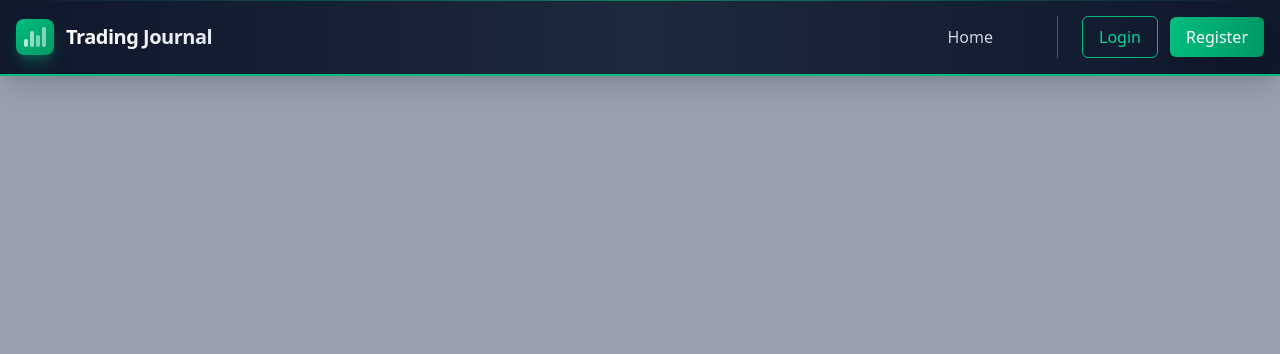
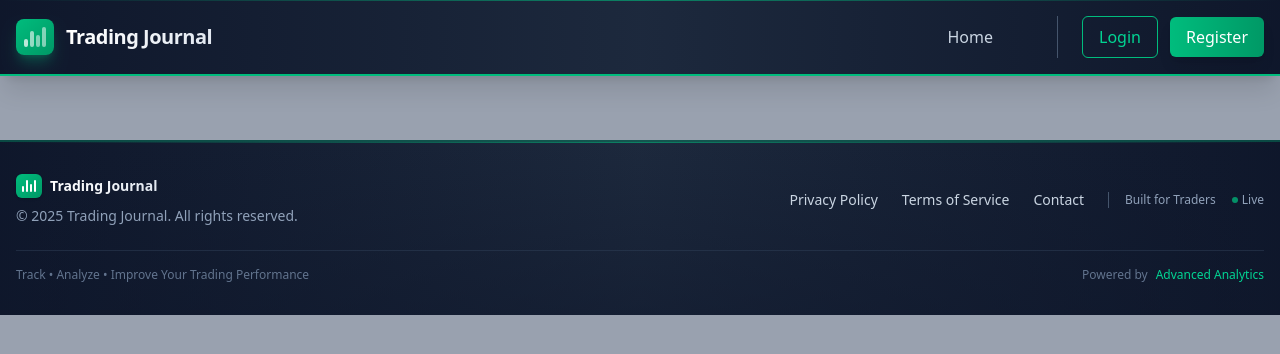
Before and after one commit to Krunalchavhan26/Trading-Journal, a React (Vite) app in the folder client/: page / in a window 1280 px wide. Shown: the top 354 px of the page. Built offline with nearby package versions, Linux system fonts and the light colour scheme; no server answers.

Commit message:
Add footer component

```diff
--- a/client/src/App.jsx
+++ b/client/src/App.jsx
@@ -1,7 +1,8 @@
 import { useDispatch } from "react-redux";
 import { useEffect, useState } from "react";
-import { Header } from "./components/index";
+import { Header, Footer } from "./components/index";
 import { Outlet } from "react-router-dom";
+
 
 function App() {
   return (
@@ -11,6 +12,7 @@ function App() {
         <main>
           <Outlet />
         </main>
+        <Footer/>
       </div>
     </div>
   );
--- /dev/null
+++ b/client/src/components/Footer/Footer.jsx
@@ -0,0 +1,89 @@
+import React from "react";
+
+const Footer = () => {
+  return (
+    <footer className="bg-gradient-to-r from-slate-900 via-slate-800 to-slate-900 text-white py-8 mt-16 border-t-2 border-emerald-500/30 relative overflow-hidden">
+      {/* Background accent pattern */}
+      <div className="absolute inset-0 bg-gradient-to-t from-slate-900/50 to-transparent"></div>
+      <div className="absolute top-0 left-0 right-0 h-px bg-gradient-to-r from-transparent via-emerald-500 to-transparent opacity-60"></div>
+
+      <div className="max-w-7xl mx-auto px-4 relative z-10">
+        <div className="flex flex-col md:flex-row justify-between items-center gap-6">
+
+          {/* Copyright Section */}
+          <div className="flex flex-col items-center md:items-start gap-2">
+            <div className="flex items-center gap-2">
+              {/* Small chart icon */}
+              <div className="flex items-end p-1.5 bg-gradient-to-br from-emerald-500 to-emerald-600 rounded-md shadow-sm">
+                <div className="flex items-end gap-0.5 h-3">
+                  <div className="w-0.5 h-1.5 bg-white rounded-sm"></div>
+                  <div className="w-0.5 h-3 bg-white rounded-sm"></div>
+                  <div className="w-0.5 h-2 bg-white rounded-sm"></div>
+                  <div className="w-0.5 h-3 bg-white rounded-sm"></div>
+                </div>
+              </div>
+              <span className="text-sm font-semibold bg-gradient-to-r from-white to-slate-200 bg-clip-text text-transparent">
+                Trading Journal
+              </span>
+            </div>
+            <p className="text-sm text-slate-400">
+              &copy; {new Date().getFullYear()} Trading Journal. All rights reserved.
+            </p>
+          </div>
+
+          {/* Links Section */}
+          <div className="flex flex-col md:flex-row items-center gap-6">
+            <div className="flex space-x-6">
+              <a
+                href="#"
+                className="text-sm text-slate-300 hover:text-emerald-400 transition-all duration-300 relative group font-medium"
+              >
+                Privacy Policy
+                <span className="absolute bottom-0 left-0 w-0 h-0.5 bg-gradient-to-r from-emerald-500 to-emerald-400 transition-all duration-300 group-hover:w-full"></span>
+              </a>
+              <a
+                href="#"
+                className="text-sm text-slate-300 hover:text-emerald-400 transition-all duration-300 relative group font-medium"
+              >
+                Terms of Service
+                <span className="absolute bottom-0 left-0 w-0 h-0.5 bg-gradient-to-r from-emerald-500 to-emerald-400 transition-all duration-300 group-hover:w-full"></span>
+              </a>
+              <a
+                href="#"
+                className="text-sm text-slate-300 hover:text-emerald-400 transition-all duration-300 relative group font-medium"
+              >
+                Contact
+                <span className="absolute bottom-0 left-0 w-0 h-0.5 bg-gradient-to-r from-emerald-500 to-emerald-400 transition-all duration-300 group-hover:w-full"></span>
+              </a>
+            </div>
+
+            {/* Social/Additional Info */}
+            <div className="flex items-center gap-4 text-slate-400">
+              <div className="w-px h-4 bg-slate-600 hidden md:block"></div>
+              <span className="text-xs">
+                Built for Traders
+              </span>
+              <div className="flex items-center gap-1">
+                <div className="w-1.5 h-1.5 bg-emerald-500 rounded-full animate-pulse"></div>
+                <span className="text-xs">Live</span>
+              </div>
+            </div>
+          </div>
+        </div>
+
+        {/* Bottom section with subtle trading info */}
+        <div className="mt-6 pt-4 border-t border-slate-700/50 flex flex-col md:flex-row justify-between items-center gap-2">
+          <p className="text-xs text-slate-500">
+            Track • Analyze • Improve Your Trading Performance
+          </p>
+          <div className="flex items-center gap-2 text-xs text-slate-500">
+            <span>Powered by</span>
+            <span className="text-emerald-400 font-medium">Advanced Analytics</span>
+          </div>
+        </div>
+      </div>
+    </footer>
+  );
+};
+
+export default Footer;
--- a/client/src/components/index.js
+++ b/client/src/components/index.js
@@ -1,9 +1,11 @@
 import Container from "./container/Container"
 import LogoutBtn from "./Header/LogoutBtn";
 import Header from "./Header/Header"
+import Footer from "./Footer/Footer"
 
 export {
     Container,
     Header,
-    LogoutBtn
+    LogoutBtn,
+    Footer
 }
```
